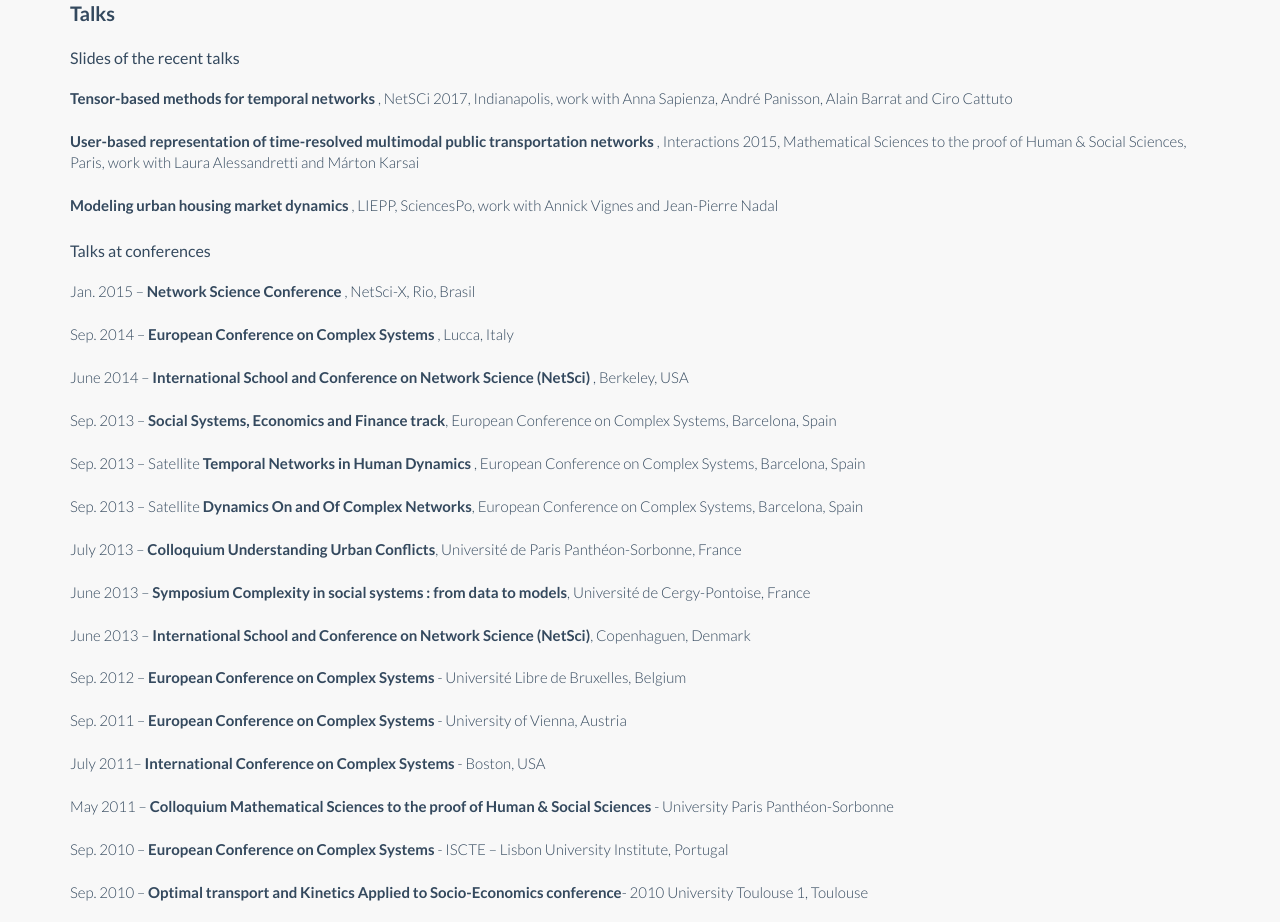
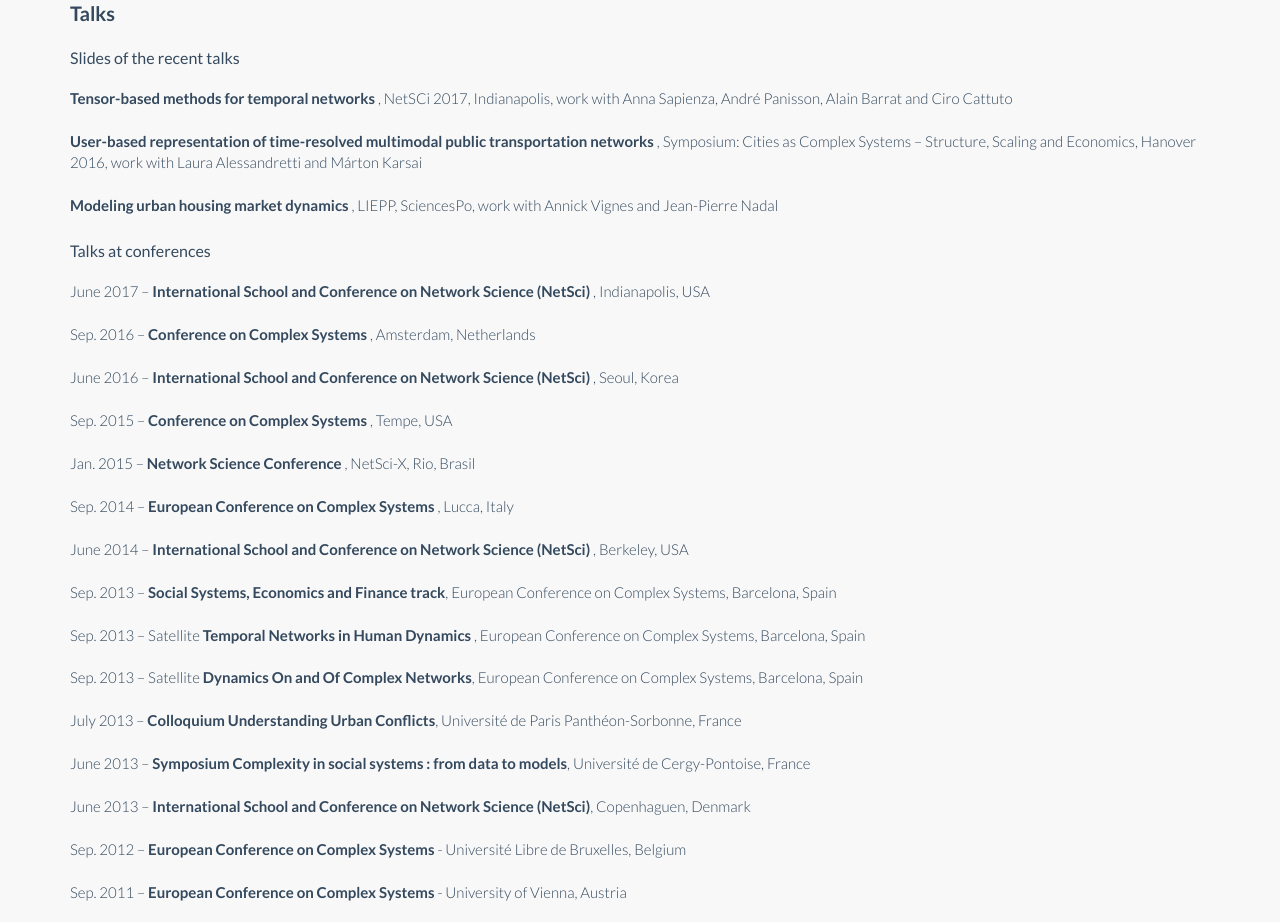
Before and after one commit to LaetitiaGauvin/laetitiagauvin.github.io, a plain HTML site: page index.html in a window 1280 px wide. Shown: the part 2009-2931 px from the top of the page. Drawn offline with Linux system fonts and the light colour scheme.

Commit message:
Update index.html

```diff
--- a/index.html
+++ b/index.html
@@ -231,14 +231,22 @@ Datainterfaces is a collaborative laboratory that aims to experiment with the de
 -->
 Slides of the recent talks
 
-<p class="lead"><a href="docs/NetSci17.pdf"> <b> Tensor-based methods for temporal networks </b>, NetSCi 2017, Indianapolis, work with Anna Sapienza, André Panisson, Alain Barrat and Ciro Cattuto </a></p>
+<p class="lead"><a href="docs/NetSci2017.pdf"> <b> Tensor-based methods for temporal networks </b>, NetSCi 2017, Indianapolis, work with Anna Sapienza, André Panisson, Alain Barrat and Ciro Cattuto </a></p>
 
-<p class="lead"><a href="docs/Interactions.pdf"> <b> User-based representation of time-resolved multimodal public transportation networks  </b>, Interactions 2015, Mathematical Sciences to the proof of Human & Social Sciences, Paris, work with Laura Alessandretti and Márton Karsai </a></p>
+<p class="lead"><a href="docs/CTCS.pdf"> <b> User-based representation of time-resolved multimodal public transportation networks  </b>, Symposium: Cities as Complex Systems – Structure, Scaling and Economics, Hanover 2016, work with Laura Alessandretti and Márton Karsai </a></p>
 
 <p class="lead"><a href="docs/LIEPP.pdf"> <b> Modeling urban housing market dynamics
  </b>, LIEPP, SciencesPo, work with Annick Vignes and Jean-Pierre Nadal </a></p>
 
 Talks at conferences
+
+<p class="lead"><a> June  2017 </a>–  <b>  International School and Conference on Network Science (NetSci) </b>, Indianapolis, USA
+
+<p class="lead"><a> Sep.  2016 </a>–  <b>  Conference on Complex Systems </b>, Amsterdam, Netherlands
+
+<p class="lead"><a> June  2016 </a>–  <b>  International School and Conference on Network Science (NetSci) </b>, Seoul, Korea
+
+<p class="lead"><a> Sep.  2015 </a>–  <b>  Conference on Complex Systems </b>, Tempe, USA
 
 <p class="lead"><a> Jan.  2015 </a>–  <b>  Network Science Conference </b>, NetSci-X, Rio, Brasil
 
```
